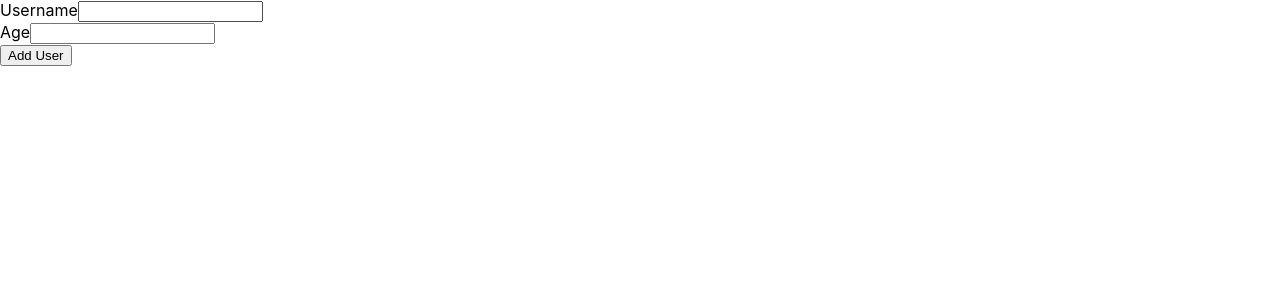
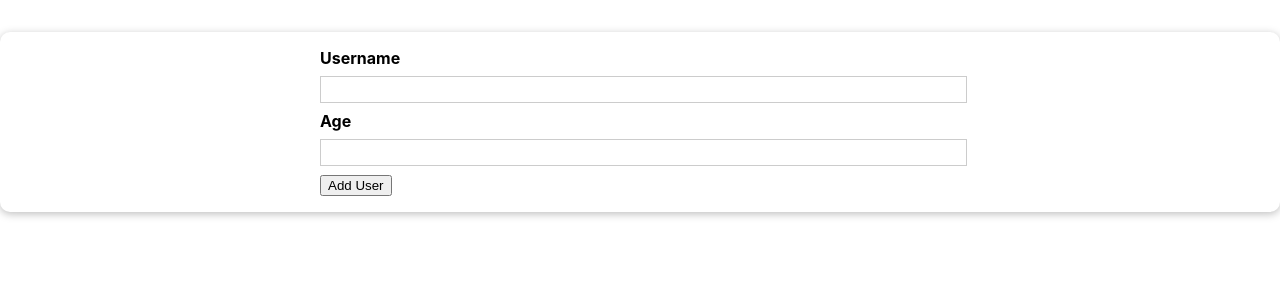
Before and after one commit to ruchitakb7/ReactApplication, a React (Create React App) app in the folder my-app/: page / in a window 1280 px wide. Shown: the top 300 px of the page. Built offline with nearby package versions, Linux system fonts and the light colour scheme.

Commit message:
Reusable Card

```diff
--- a/my-app/src/App.css
+++ b/my-app/src/App.css
@@ -14,7 +14,7 @@
 }
 
 .App-header {
-  background-color: #282c34;
+  background-color: #2b3138;
   min-height: 100vh;
   display: flex;
   flex-direction: column;
--- /dev/null
+++ b/my-app/src/components/UI/Card.css
@@ -0,0 +1,6 @@
+
+.card {
+    background: white;
+    box-shadow: 0 2px 8px rgba(0, 0, 0, 0.26);
+    border-radius: 10px;
+  }
--- /dev/null
+++ b/my-app/src/components/UI/Card.js
@@ -0,0 +1,10 @@
+
+
+import "./Card.css";
+
+function Card(props) {
+  const classes = "card " + props.className;
+  return <div className={classes}>{props.children}</div>;
+}
+
+export default Card;
--- /dev/null
+++ b/my-app/src/components/Users/AddUser.css
@@ -0,0 +1,26 @@
+.input {
+    margin: 2rem auto;
+    padding: 1rem;
+    width: 90%;
+    max-width: 40rem;
+  }
+
+  .input label {
+    display: block;
+    font-weight: bold;
+    margin-bottom: 0.5rem;
+  }
+
+  .input input {
+    font: inherit;
+    display: block;
+    width: 100%;
+    border: 1px solid #ccc;
+    padding: 0.15rem;
+    margin-bottom: 0.5rem;
+  }
+
+  .input input:focus {
+    outline: none;
+    border-color: #4f005f;
+  }
--- a/my-app/src/components/Users/AddUser.js
+++ b/my-app/src/components/Users/AddUser.js
@@ -1,28 +1,24 @@
-import React from "react"
-const AddUser=()=>{
 
-    const addUserHandler=(event)=>{
-        event.preventDefault();
-       console.log('hello')
-    }
+import React from "react";
+import "./AddUser.css"
+import Card from "../UI/Card";
 
-    return(
-        <form onSubmit={addUserHandler}>
-            <div>
-                <div>
-                <label htmlFor="username">Username</label>
-                <input type="text" id="username"></input>
-                </div>
-                <div>
-                <label htmlFor="age">Age</label>
-                <input type="number" id="age"></input>
-                </div>
-                </div>
-                <div>
-                    <button type="submit">Add User</button>
-                </div>
+const AddUser = () => {
+  const addUserHandler = (event) => {
+    event.preventDefault();
+  };
 
-        </form>
-    )
-}
-export default AddUser
+  return (
+    <Card>
+    <form  className="input" onSubmit={addUserHandler}>
+      <label htmlFor="username">Username</label>
+      <input id="username" type="text" />
+      <label htmlFor="age">Age</label>
+      <input id="age" type="number" />
+      <button type="submit">Add User</button>
+    </form>
+    </Card>
+  );
+};
+
+export default AddUser;
--- a/my-app/src/index.css
+++ b/my-app/src/index.css
@@ -4,7 +4,7 @@
     'Ubuntu', 'Cantarell', 'Fira Sans', 'Droid Sans', 'Helvetica Neue',
     sans-serif;
   -webkit-font-smoothing: antialiased;
-  -moz-osx-font-smoothing: grayscale;
+  -moz-osx-font-smoothing:  grayscale;
 }
 
 code {
```
